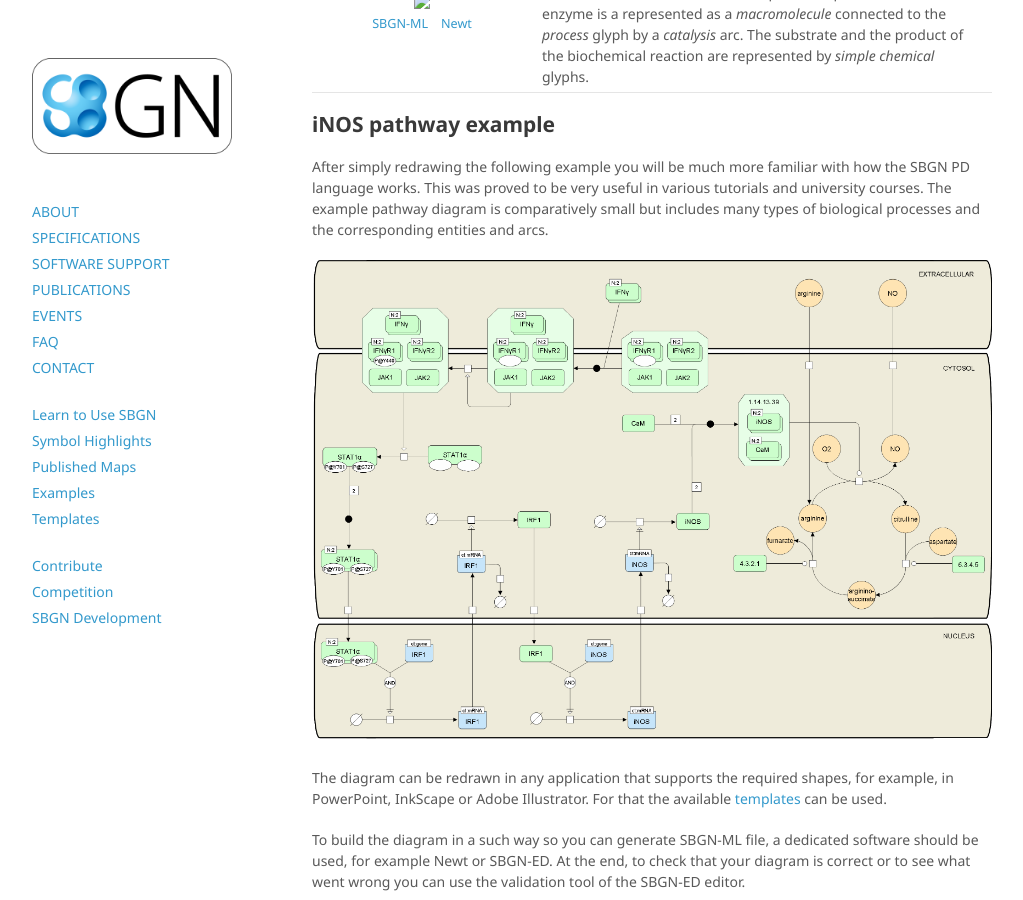
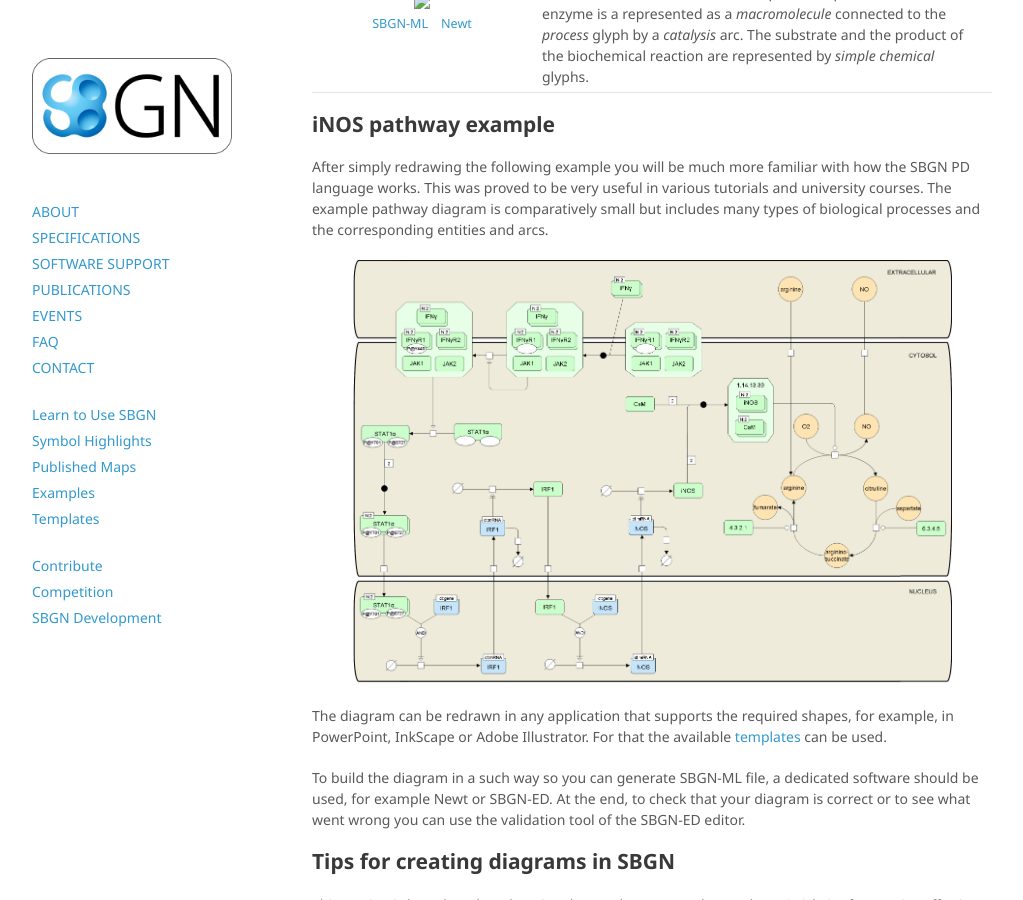
Before and after one commit to sbgn/sbgn, a Jekyll site: the page built from docs/learning_sbgn.md, in a window 1280 px wide and 900 px high, scrolled down 1587 px. Shown: the whole window, without its empty margins (128-1151 px from the left). Built offline with Jekyll 4.4.1, drawn with Linux system fonts in a browser that asks for light colours; nearby versions of some CDN libraries.

Commit message:
Update learning_sbgn.md

```diff
--- a/docs/learning_sbgn.md
+++ b/docs/learning_sbgn.md
@@ -61,7 +61,7 @@ image | Translation
 
 <p>After simply redrawing the following example you will be much more familiar with how the SBGN PD language works. This was proved to be very useful in various tutorials and university courses. The example pathway diagram is comparatively small but includes many types of biological processes and the corresponding entities and arcs.</p>
 
-![iNOS](/sbgn/images/learning/inos.png)
+![iNOS](/sbgn/images/learning/inos.png){: .center-image width="600px"}
 
 <p>The diagram can be redrawn in any application that supports the required shapes, for example, in PowerPoint, InkScape or Adobe Illustrator. For that the available <a href="/sbgn/templates">templates</a> can be used.</p>
 
@@ -76,7 +76,7 @@ image | Translation
 
 ## SBGN PD Reference Card
 
-![SBGN PD Reference Card](/sbgn/images/learning/PD_L1V1.3.png)
+![SBGN PD Reference Card](/sbgn/images/learning/PD_L1V1.3.png){: .center-image width="600px"}
 
 ## Reading list
 
```
